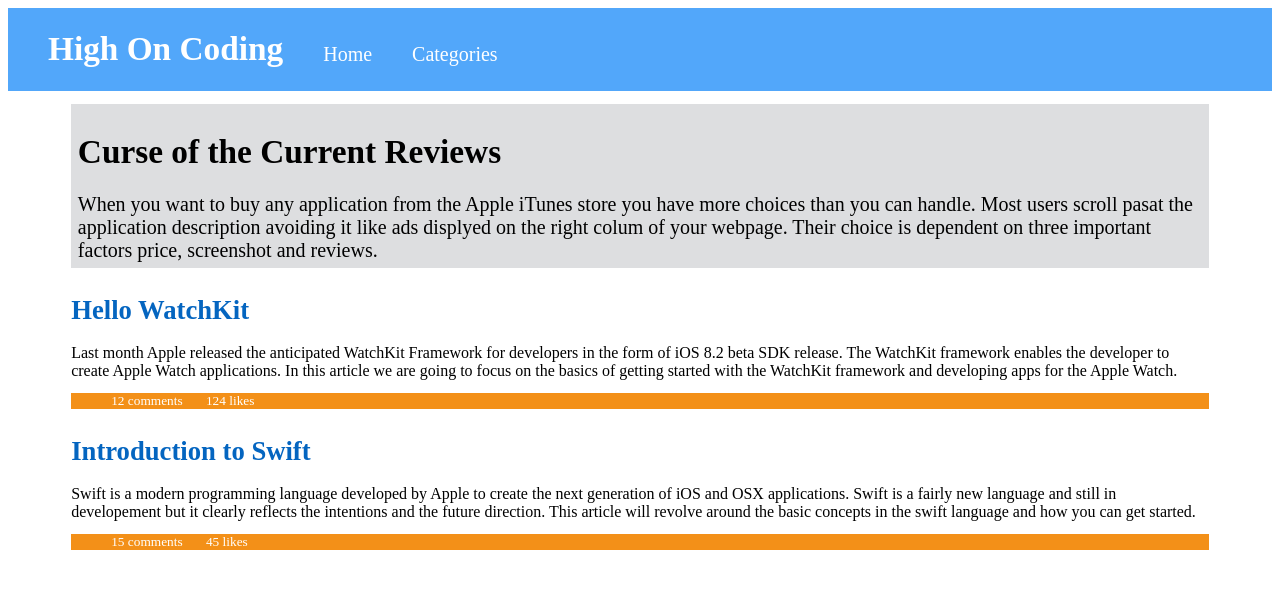
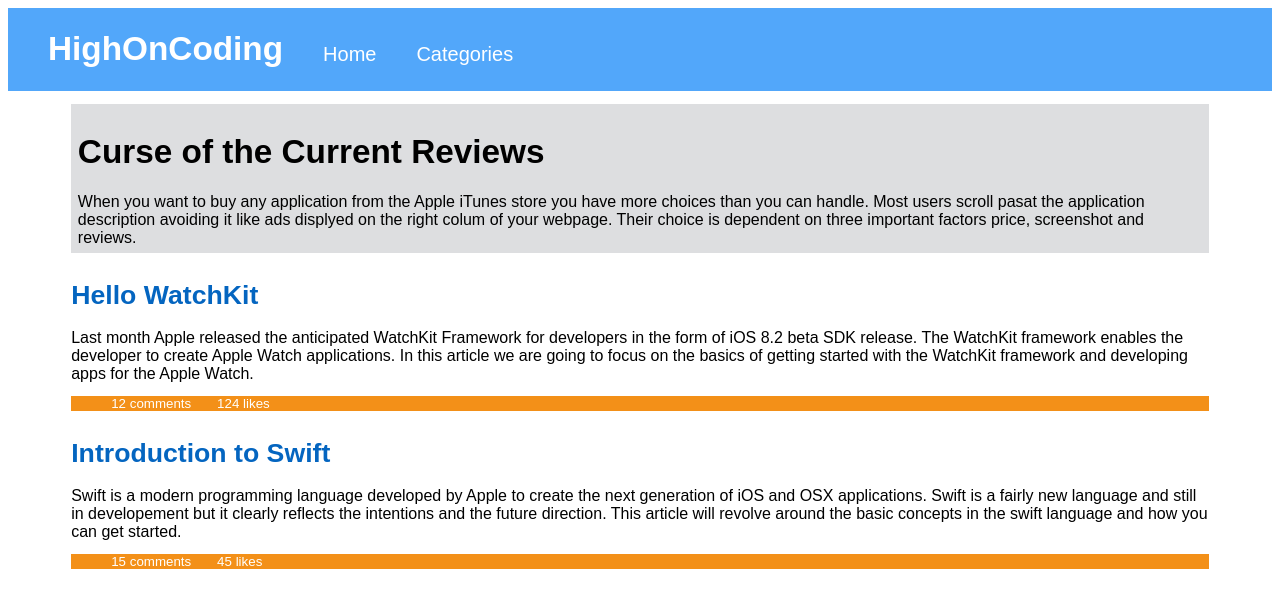
Before and after one commit to IwanderTx3/Tuesday_week4, a plain HTML site: page index.html in a window 1280 px wide. Drawn offline with Linux system fonts and the light colour scheme.

Commit message:
fixed css issues

```diff
--- a/site.js
+++ b/site.js
@@ -10,7 +10,7 @@ document.body.appendChild(topMenu)
 
 let logo = document.createElement("h1")
 topMenu.appendChild(logo)
-logo.append("High On Coding")
+logo.append("HighOnCoding")
 
 let home = document.createElement("a")
 topMenu.appendChild(home)
--- a/styles.css
+++ b/styles.css
@@ -1,5 +1,10 @@
+body{
+    font-family: Arial, Helvetica, sans-serif ;
+}
+
 .topMenu{
     display: flex;
+
     padding-left: 20pt;
 
     background-color: #52A7FA;
@@ -8,6 +13,7 @@
     align-items: center;
 }
 .topMenu h1{
+
     font-size: 25pt;
     color: white;
     padding-left: 10pt;
@@ -15,6 +21,7 @@
 }
 
 .topMenu a{
+
     font-size: 15pt;
     padding-left: 10pt;
     padding-right: 20pt;
@@ -29,7 +36,7 @@
         margin-top: 10pt;
         margin-left: 5%;
         margin-right: 5%;
-        font-size: 15pt;
+        font-size: 12pt;
     }
 
 .article h1{
```
